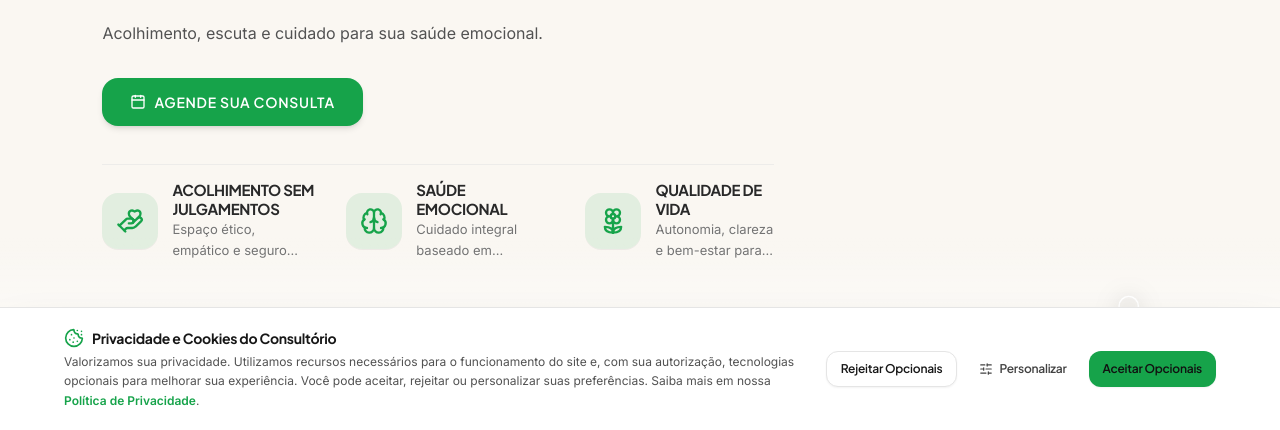
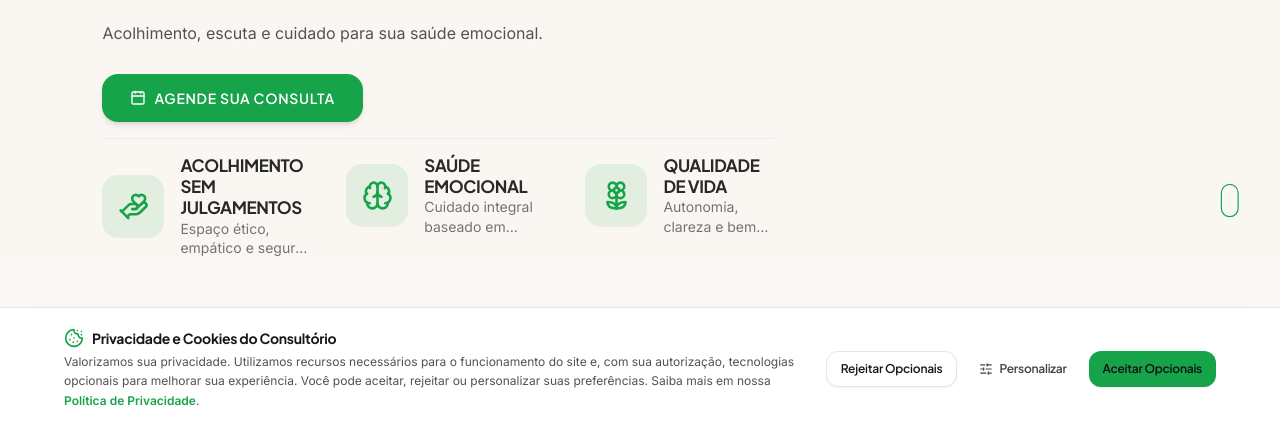
Before and after one commit to kelvynkhrystian/agendapsi, a Next.js app: page / in a window 1280 px wide. Shown: the part 370-800 px from the top of the page. Built offline with nearby package versions, Linux system fonts and the light colour scheme; no server answers; the database is empty.

Commit message:
feat(minisite): refine hero benefits scale, tighten CTA spacing, and align themed scroll indicator above WhatsApp

```diff
--- a/src/app/page.tsx
+++ b/src/app/page.tsx
@@ -311,10 +311,10 @@ export default async function HomePage() {
         </div>
 
         {/* Conteúdo Textual e Ações do Hero: Mobile centralizado; Desktop alinhado à esquerda sobre a mídia */}
-        <div className="w-full max-w-3xl mx-auto px-4 sm:px-6 lg:max-w-none lg:mx-0 lg:pl-[7vw] xl:pl-[8vw] lg:pr-8 relative z-10 order-3 lg:order-2 flex flex-col items-center lg:items-start text-center lg:text-left space-y-6 mt-4 lg:mt-0">
-          <div className="w-full lg:max-w-xl xl:max-w-2xl flex flex-col items-center lg:items-start text-center lg:text-left space-y-6 lg:[text-shadow:0_1px_3px_rgba(255,255,255,0.6)]">
+        <div className="w-full max-w-3xl mx-auto px-4 sm:px-6 lg:max-w-none lg:mx-0 lg:pl-[7vw] xl:pl-[8vw] lg:pr-8 relative z-10 order-3 lg:order-2 flex flex-col items-center lg:items-start text-center lg:text-left mt-4 lg:mt-0">
+          <div className="w-full lg:max-w-xl xl:max-w-2xl flex flex-col items-center lg:items-start text-center lg:text-left lg:[text-shadow:0_1px_3px_rgba(255,255,255,0.6)]">
             {/* Nome e Especialidade com Tipografia Elegante */}
-            <div id="hero-title-group" className="space-y-1.5 pt-1 flex flex-col items-center lg:items-start text-center lg:text-left">
+            <div id="hero-title-group" className="space-y-1.5 pt-1 mb-4 sm:mb-5 flex flex-col items-center lg:items-start text-center lg:text-left">
               <h1
                 id="hero-name"
                 className="text-4xl sm:text-5xl lg:text-5xl xl:text-6xl font-display italic text-[var(--primary)] font-medium tracking-tight drop-shadow-2xs leading-tight"
@@ -328,14 +328,14 @@ export default async function HomePage() {
             </div>
 
             {/* Subtítulo / Frase de Acolhimento */}
-            <p id="hero-subtitle" className="text-sm sm:text-base text-slate-600 max-w-lg mx-auto lg:mx-0 lg:text-left leading-relaxed">
+            <p id="hero-subtitle" className="text-sm sm:text-base text-slate-600 max-w-lg mx-auto lg:mx-0 lg:text-left leading-relaxed mb-5 sm:mb-6">
               {heroSubtitle}
             </p>
 
             {/* Botões de Ação Hero */}
             <div
               id="hero-cta"
-              className="flex flex-col lg:flex-row items-center justify-center lg:justify-start gap-3 sm:gap-3.5 w-full max-w-md lg:max-w-none pt-2"
+              className="flex flex-col lg:flex-row items-center justify-center lg:justify-start gap-3 sm:gap-3.5 w-full max-w-md lg:max-w-none pt-1 mb-3.5 sm:mb-4"
             >
               <div className="hero-cta-item w-full lg:w-auto shrink-0">
                 <Link href="/agendar" className="block w-full lg:w-auto">
@@ -368,33 +368,33 @@ export default async function HomePage() {
             {activeBenefits.length > 0 && (
               <div
                 id="hero-benefits"
-                className={`w-full max-w-xl lg:max-w-2xl xl:max-w-3xl border-t border-slate-200/60 pt-3.5 mt-3 sm:pt-4 sm:mt-3.5 ${
+                className={`w-full max-w-xl lg:max-w-[565px] xl:max-w-none border-t border-slate-200/70 pt-3.5 mt-0 sm:pt-4 ${
                   activeBenefits.length === 1
                     ? "grid grid-cols-1 max-w-xs lg:flex lg:flex-row lg:items-start lg:justify-start"
                     : activeBenefits.length === 2
                     ? "grid grid-cols-2 max-w-sm lg:flex lg:flex-row lg:items-start lg:justify-start lg:gap-8 xl:gap-10"
-                    : "grid grid-cols-3 lg:flex lg:flex-row lg:items-start lg:justify-start lg:gap-6 xl:gap-8"
+                    : "grid grid-cols-3 lg:flex lg:flex-row lg:items-start lg:justify-start lg:gap-5 xl:gap-8"
                 } gap-3 sm:gap-5`}
               >
                 {activeBenefits.map((item) => (
                   <div
                     key={item.id}
-                    className="hero-benefit-item group flex flex-col items-center text-center space-y-2 p-2 lg:p-0 lg:flex-row lg:items-center lg:text-left lg:space-y-0 lg:gap-3.5 rounded-2xl transition-colors"
+                    className="hero-benefit-item group flex flex-col items-center text-center space-y-2 p-2 lg:p-0 lg:flex-row lg:items-center lg:text-left lg:space-y-0 lg:gap-3.5 xl:gap-4 rounded-2xl transition-colors min-w-0"
                   >
-                    <div className="w-12 h-12 sm:w-14 sm:h-14 lg:w-14 lg:h-14 rounded-2xl bg-[var(--primary)]/10 text-[var(--primary)] flex items-center justify-center transition-transform group-hover:scale-105 shadow-2xs shrink-0">
+                    <div className="w-13 h-13 sm:w-14 sm:h-14 lg:w-[58px] lg:h-[58px] xl:w-[62px] xl:h-[62px] rounded-2xl bg-[var(--primary)]/10 text-[var(--primary)] flex items-center justify-center transition-transform group-hover:scale-105 shadow-2xs shrink-0">
                       <ThemeIcon
                         iconName={item.icon}
                         customIconUrl={item.customIconUrl}
-                        className="h-6.5 w-6.5 sm:h-7 sm:w-7 text-[var(--primary)]"
+                        className="h-6.5 w-6.5 sm:h-7 sm:w-7 lg:h-[29px] lg:w-[29px] xl:h-[31px] xl:w-[31px] text-[var(--primary)]"
                         alt={item.title}
                       />
                     </div>
-                    <div className="flex flex-col">
-                      <span className="text-xs sm:text-sm lg:text-[15px] font-heading font-bold uppercase tracking-tight text-slate-800 leading-tight">
+                    <div className="flex flex-col min-w-0">
+                      <span className="text-xs sm:text-sm lg:text-[15px] xl:text-[17px] font-heading font-bold uppercase tracking-tight text-slate-800 leading-tight">
                         {item.title}
                       </span>
                       {item.subtitle && (
-                        <span className="text-[11px] sm:text-xs lg:text-[13px] text-slate-500 font-normal leading-relaxed line-clamp-1 lg:line-clamp-2">
+                        <span className="text-[11px] sm:text-xs lg:text-[13px] xl:text-[14px] text-slate-500 font-normal leading-snug line-clamp-1 lg:line-clamp-2">
                           {item.subtitle}
                         </span>
                       )}
@@ -407,10 +407,10 @@ export default async function HomePage() {
         </div>
 
         {/* ================= INDICADOR DE SCROLL ANIMADO NO DESKTOP ================= */}
-        {/* Posicionado no canto inferior direito do Hero desktop, com distância segura da borda e do WhatsApp flutuante */}
+        {/* Posicionado no extremo direito do Hero desktop, alinhado verticalmente com o WhatsApp flutuante sem sobreposição */}
         <HeroScrollIndicator
           targetSectionId="atendimentos"
-          className="absolute bottom-10 right-24 xl:right-32 2xl:right-40 z-20"
+          className="hidden lg:flex absolute bottom-40 right-6 z-20 w-[52px] items-center justify-center"
         />
 
         {/* ================= TRANSIÇÃO GRADIENTE INFERIOR NO DESKTOP ================= */}
--- a/src/components/minisite/hero-scroll-indicator.tsx
+++ b/src/components/minisite/hero-scroll-indicator.tsx
@@ -1,6 +1,7 @@
 "use client";
 
 import React, { useState, useEffect, useCallback } from "react";
+import { isReducedMotion } from "@/lib/animation/gsap";
 
 export interface HeroScrollIndicatorProps {
   targetSectionId?: string;
@@ -9,26 +10,25 @@ export interface HeroScrollIndicatorProps {
 
 /**
  * Indicador de rolagem animado para o Hero Desktop do MiniSite.
- * Utiliza o arquivo SVG nativo animado via SMIL em /minisite/scroll-down.svg.
- * Fica posicionado no canto inferior direito do Hero desktop e desaparece suavemente na rolagem.
+ * Renderiza exclusivamente o asset SVG oficial (/minisite/scroll-down.svg) com sua animação SMIL nativa
+ * colorida dinamicamente via cor primária da Aparência (var(--primary)), sem rótulos de texto visíveis.
  */
 export function HeroScrollIndicator({
   targetSectionId = "atendimentos",
   className = "",
 }: HeroScrollIndicatorProps) {
-  const [opacity, setOpacity] = useState(1);
+  const [scrollOpacity, setScrollOpacity] = useState(1);
 
   // Controla o fade-out progressivo conforme o visitante rola a página para baixo
   useEffect(() => {
     const handleScroll = () => {
-      const scrollY = window.scrollY;
-      if (scrollY <= 10) {
-        setOpacity(1);
-      } else if (scrollY >= 200) {
-        setOpacity(0);
+      const y = window.scrollY;
+      if (y <= 12) {
+        setScrollOpacity(1);
+      } else if (y >= 180) {
+        setScrollOpacity(0);
       } else {
-        // Desvanecimento suave nos primeiros 200px de rolagem
-        setOpacity(Math.max(0, 1 - scrollY / 200));
+        setScrollOpacity(Math.max(0, 1 - (y - 12) / 168));
       }
     };
 
@@ -43,40 +43,50 @@ export function HeroScrollIndicator({
       // Offset de 84px para compensar a barra de navegação fixa do topo
       const headerOffset = 84;
       const elementPosition = targetElement.getBoundingClientRect().top;
-      const offsetPosition = elementPosition + window.pageYOffset - headerOffset;
+      const offsetPosition = elementPosition + window.scrollY - headerOffset;
       window.scrollTo({
         top: offsetPosition,
-        behavior: "smooth",
+        behavior: isReducedMotion() ? "auto" : "smooth",
       });
     }
   }, [targetSectionId]);
 
+  const isFadedOut = scrollOpacity <= 0.05;
+
   return (
     <div
       id="hero-scroll-indicator"
-      className={`hidden lg:block select-none will-change-transform ${className}`}
-      aria-hidden={opacity <= 0.05}
+      className={`hidden lg:flex select-none will-change-transform ${className}`}
+      aria-hidden={isFadedOut}
     >
       <div
-        className="transition-opacity duration-300 ease-out"
+        className="transition-opacity duration-300 ease-out motion-reduce:transition-none"
         style={{
-          opacity,
-          pointerEvents: opacity <= 0.05 ? "none" : "auto",
+          opacity: scrollOpacity,
+          pointerEvents: isFadedOut ? "none" : "auto",
         }}
       >
         <button
           type="button"
           onClick={handleScrollDown}
+          tabIndex={isFadedOut ? -1 : 0}
           aria-label="Rolar para a próxima seção"
-          className="group relative flex flex-col items-center justify-center p-0 m-0 bg-transparent border-0 shadow-none cursor-pointer outline-none focus:outline-none focus-visible:ring-2 focus-visible:ring-white/60 focus-visible:ring-offset-2 rounded-full transition-transform hover:scale-105 active:scale-95"
+          className="group relative flex items-center justify-center p-1 m-0 bg-transparent border-0 shadow-none cursor-pointer outline-none focus-visible:ring-2 focus-visible:ring-[var(--primary)]/70 focus-visible:ring-offset-2 rounded-full transition-transform duration-200 hover:scale-105 active:scale-95 motion-reduce:transition-none motion-reduce:hover:scale-100 drop-shadow-[0_1px_2px_rgba(255,255,255,0.85)]"
         >
-          <img
-            src="/minisite/scroll-down.svg"
-            alt=""
-            width={42}
-            height={107}
-            className="w-[36px] lg:w-[42px] xl:w-[46px] h-auto pointer-events-none select-none drop-shadow-[0_2px_10px_rgba(0,0,0,0.55)]"
-            loading="eager"
+          <span
+            aria-hidden="true"
+            className="block w-[36px] xl:w-[40px] aspect-[51/130] pointer-events-none select-none"
+            style={{
+              backgroundColor: "var(--primary)",
+              WebkitMaskImage: 'url("/minisite/scroll-down.svg")',
+              maskImage: 'url("/minisite/scroll-down.svg")',
+              WebkitMaskRepeat: "no-repeat",
+              maskRepeat: "no-repeat",
+              WebkitMaskPosition: "center",
+              maskPosition: "center",
+              WebkitMaskSize: "contain",
+              maskSize: "contain",
+            }}
           />
         </button>
       </div>
```
Also changed, not shown: public/minisite/scroll-down.svg, 1 other file (tests, documents, lock files or other folders).
